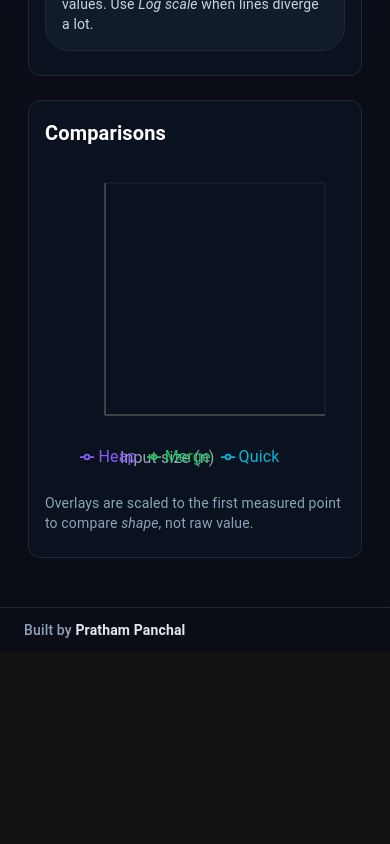
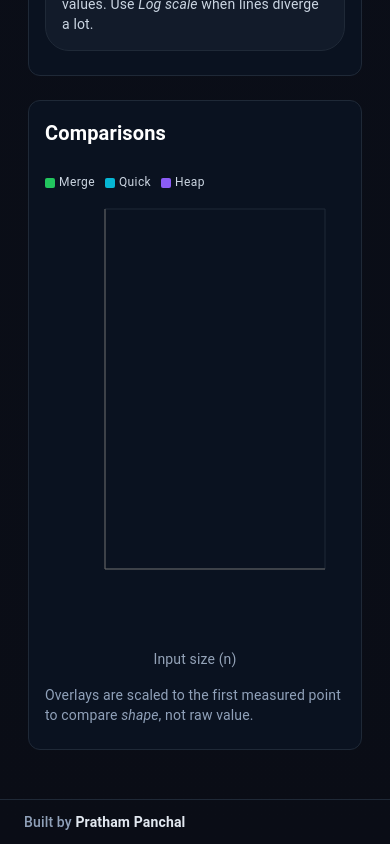
Before and after one commit to Pratham2994/Algomotion, a React (Vite) app: page /complexity in a window 390 px wide. Shown: the part 1466-2310 px from the top of the page. Before the commit the page ends 2118 px from the top, so only its background shows below. Built offline with nearby package versions, Linux system fonts and the light colour scheme; some icons are missing.

Commit message:
Fixed responsive issues

```diff
--- a/src/components/complexity/CompChart.jsx
+++ b/src/components/complexity/CompChart.jsx
@@ -1,9 +1,9 @@
-import { Card, CardHeader, CardContent, Typography, Box, IconButton, Tooltip as MTooltip } from '@mui/material'
+import { Card, CardHeader, CardContent, Typography, Box, IconButton, Tooltip as MTooltip, useMediaQuery, useTheme } from '@mui/material'
 import PlayArrowRoundedIcon from '@mui/icons-material/PlayArrowRounded'
 import RestartAltRoundedIcon from '@mui/icons-material/RestartAltRounded'
 import {
-  LineChart, Line, XAxis, YAxis, Tooltip as RTooltip, Legend,
-  CartesianGrid, ResponsiveContainer, ReferenceLine
+  LineChart, Line, XAxis, YAxis, Tooltip as RTooltip,
+  CartesianGrid, ResponsiveContainer, ReferenceLine, Legend
 } from 'recharts'
 import { SORTERS, COLORS } from '../../lib/benchCore'
 
@@ -40,6 +40,9 @@ export default function CompChart({
   data, algos, overlaySeries, yDomain, metricLabel, logScale,
   onRun, onReset
 }) {
+  const theme = useTheme()
+  const isXs = useMediaQuery(theme.breakpoints.down('sm'))
+
   return (
     <Card variant="outlined" sx={{ borderColor: '#1f2937', background: '#0a1220' }}>
       <CardHeader
@@ -63,25 +66,70 @@ export default function CompChart({
         }
       />
       <CardContent>
-        <Box sx={{ height: { xs: 320, sm: 380, md: 440 } }}>
+
+        {isXs && (
+          <Box sx={{ display: 'flex', flexWrap: 'wrap', gap: 1.25, mb: 1 }}>
+            {algos.map(a => (
+              <Box key={a} sx={{ display: 'flex', alignItems: 'center', gap: 0.5 }}>
+                <Box sx={{ width: 10, height: 10, bgcolor: COLORS[a], borderRadius: '2px' }} />
+                <Typography variant="caption" sx={{ color: '#cbd5e1' }}>{SORTERS[a].label}</Typography>
+              </Box>
+            ))}
+            {overlaySeries.map(s => (
+              <Typography key={s.name} variant="caption" sx={{ color: '#cbd5e1' }}>
+                O({s.name})
+              </Typography>
+            ))}
+          </Box>
+        )}
+
+        <Box sx={{ height: { xs: 440, sm: 380, md: 440 }, pb: isXs ? 4 : 0 }}>
           <ResponsiveContainer width="100%" height="100%">
-            <LineChart data={data} margin={{ top: 10, right: 20, left: 0, bottom: 24 }}>
+            <LineChart
+              data={data}
+              margin={{
+                top: isXs ? 8 : 12,
+                right: 20,
+                left: 0,
+                bottom: 0
+              }}
+            >
               <CartesianGrid stroke="#1f2937" />
+
+              {!isXs && (
+                <Legend
+                  verticalAlign="top"
+                  align="right"
+                  height={28}
+                  wrapperStyle={{ color: '#cbd5e1' }}
+                />
+              )}
+
               <XAxis
                 dataKey="n"
-                tick={{ fill: '#94a3b8' }}
                 type="number"
                 domain={['dataMin', 'dataMax']}
-                label={{ value: 'Input size (n)', position: 'insideLeft', dy: 27, dx: 10, fill: '#94a3b8' }}
+                tick={{ fill: '#94a3b8', fontSize: isXs ? 11 : 12 }}
+                tickMargin={8}
+                minTickGap={10}
+                height={isXs ? 40 : 46}
+                label={
+                  isXs
+                    ? undefined
+                    : { value: 'Input size (n)', position: 'insideBottom', dy: 18, fill: '#94a3b8' }
+                }
+                interval="preserveStartEnd"
               />
+
               <YAxis
                 tick={{ fill: '#94a3b8' }}
                 domain={yDomain}
                 scale={logScale ? 'log' : 'linear'}
                 allowDataOverflow
               />
+
               <RTooltip content={<CustomTooltip />} />
-              <Legend wrapperStyle={{ color: '#cbd5e1' }} />
+
               {algos.map(a => (
                 <Line
                   key={a}
@@ -93,6 +141,7 @@ export default function CompChart({
                   strokeWidth={2}
                 />
               ))}
+
               {overlaySeries.map(s => (
                 <Line
                   key={s.name}
@@ -105,10 +154,18 @@ export default function CompChart({
                   strokeWidth={1.5}
                 />
               ))}
+
               <ReferenceLine y={0} stroke="#1f2937" />
             </LineChart>
           </ResponsiveContainer>
         </Box>
+
+        {isXs && (
+          <Typography variant="body2" align="center" sx={{ mt: 1, mb: 2, color: '#94a3b8' }}>
+            Input size (n)
+          </Typography>
+        )}
+
         <Typography variant="body2" className="text-slate-400 mt-3">
           Overlays are scaled to the first measured point to compare <em>shape</em>, not raw value.
         </Typography>
```
